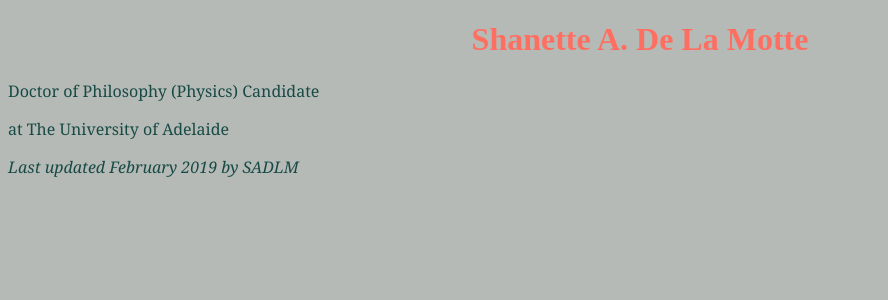
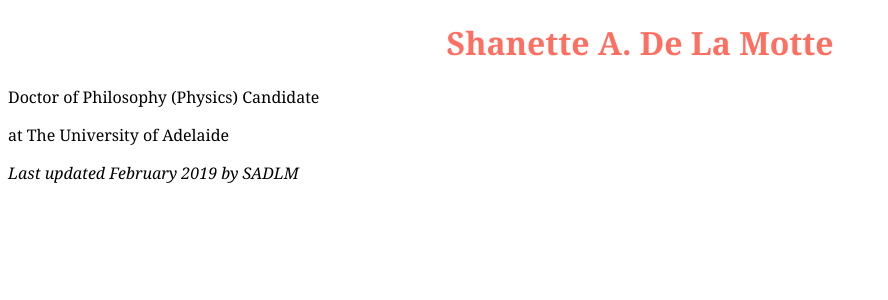
Before and after one commit to sadlm8/sadlm8.github.io, a PHP site: page / in a window 1280 px wide. Shown: the top 300 px of the page, without its empty margins (0-888 px from the left). Run offline with PHP 8.4, Linux system fonts and the light colour scheme.

Commit message:
Update style.css

```diff
--- a/style.css
+++ b/style.css
@@ -1,13 +1,14 @@
 p {
   font-family: Georgia;
-  color: rgb(24,74,69);
+  /*color: rgb(24,74,69);*/
 }
 
 h1{
   text-align: center;
+  font-family: Georgia;
   color: rgb(255,111,97);
 }
 
 body{
-  background: rgb(181,186,182);
+  /*background: rgb(181,186,182);*/
 }
```
